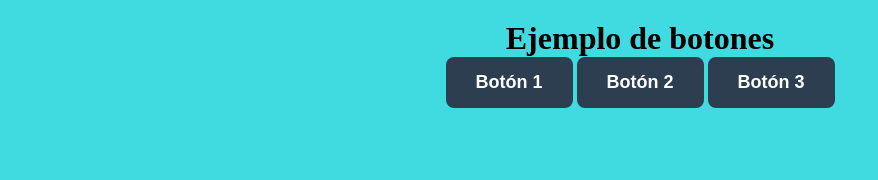
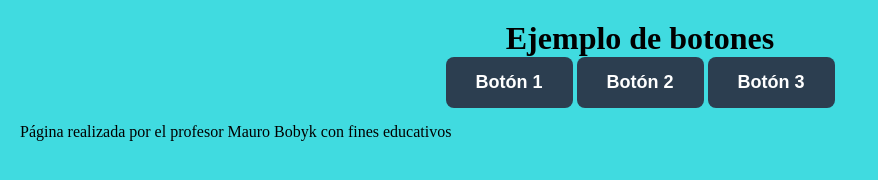
Before and after one commit to MauroBobyk/EJ2-HTML, a plain HTML site: page index.html in a window 1280 px wide. Shown: the whole page, without its empty margins (0-878 px from the left). Drawn offline with Linux system fonts and the light colour scheme.

Commit message:
Finalizado

```diff
--- a/index.html
+++ b/index.html
@@ -20,5 +20,8 @@
         <a href="pagina2.html"><button class="btn">Botón 2</button></a>
         <a href="pagina3.html"><button class="btn">Botón 3</button></a>
     </div>
+    <footer>
+        <p>Página realizada por el profesor Mauro Bobyk con fines educativos</p>
+    </footer>
 </body>
 </html>
```
Also changed, not shown: pagina1.html (+3 -0 lines), pagina2.html (+3 -0 lines), pagina3.html (+3 -0 lines).
